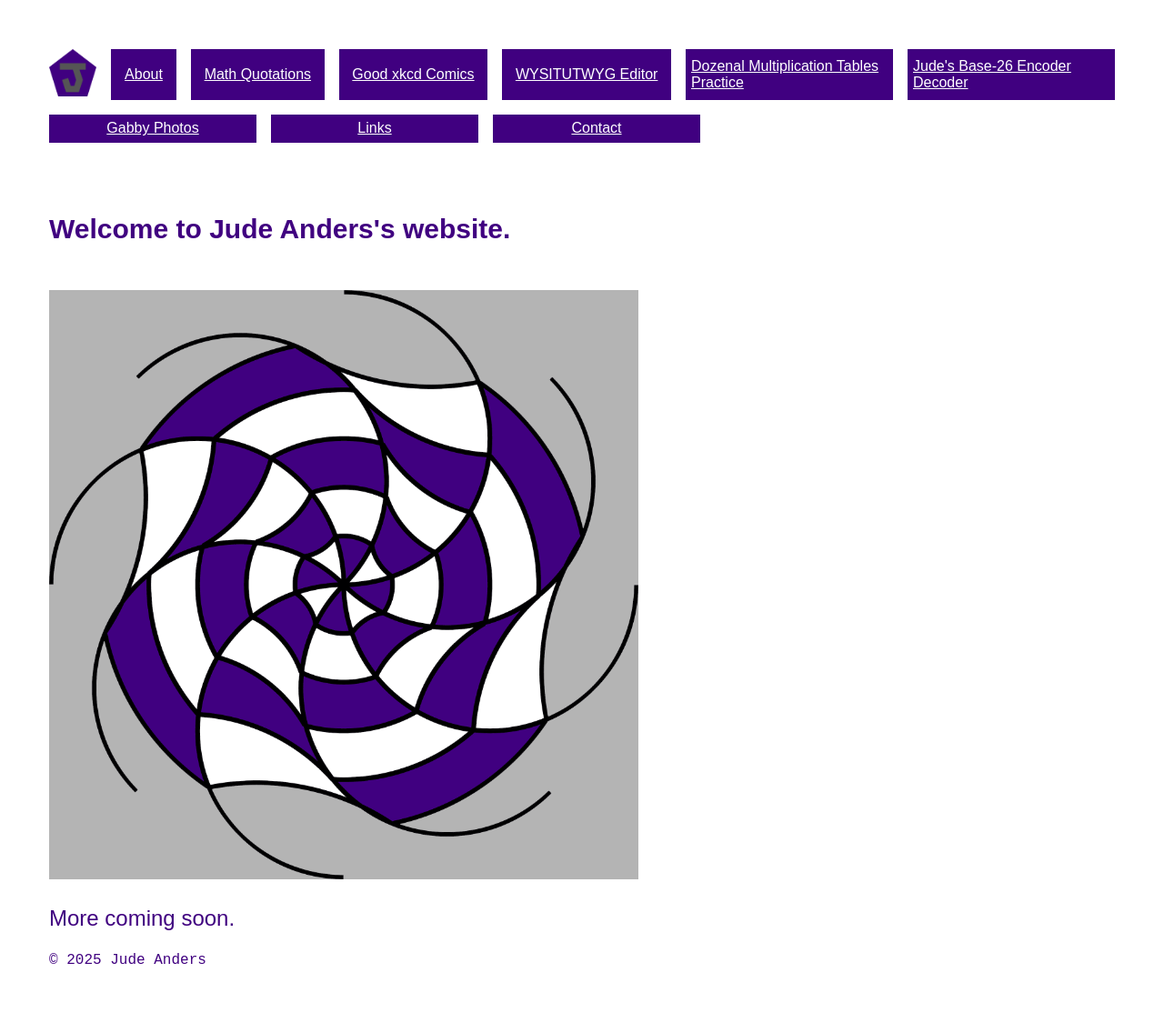
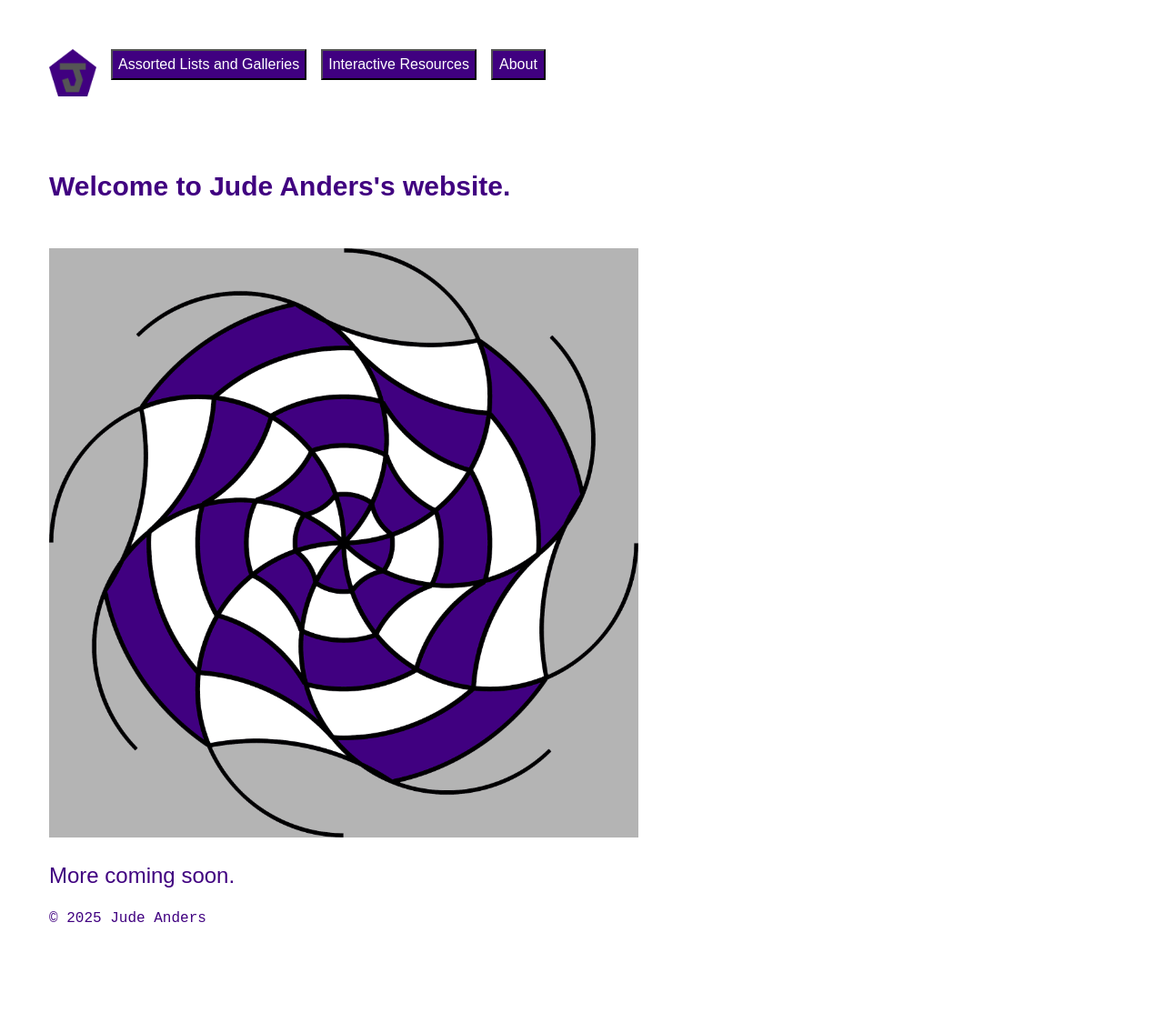
Before and after one commit to 1anderj/judeanders-website, a Jekyll site: the page built from index.html, in a window 1280 px wide. Shown: the whole page at 91% size. Built offline with Jekyll 4.4.1, drawn with Linux system fonts in a browser that asks for light colours; some web fonts are replaced; after the commit the page ends 1089 px from its top, so only the background shows below that.

Commit message:
dropdown attempt 1

```diff
--- a/_layouts/default.html
+++ b/_layouts/default.html
@@ -20,19 +20,35 @@
       <a href="/">
         <img id="logo-favicon" src="/assets/images/favicon/favicon-1024x1024.png" alt="Purple pentagon with gray J favicon">
       </a>
-      <a class="menu-link" href="/about/">About</a>
-      <a class="menu-link" href="/math-quotations/">Math Quotations</a>
-      <a class="menu-link" href="/good-xkcd-comics/">Good xkcd Comics</a>
-      <a class="menu-link" href="/wysitutwyg-editor/">WYSITUTWYG Editor</a>
-      <a class="menu-link" href="/dozenal/">Dozenal Multiplication Tables Practice</a>
-      <a class="menu-link" href="/encoder-decoder/">Jude's Base-26 Encoder Decoder</a>
-      <a class="menu-link" href="/gabby/">Gabby Photos</a>
-      <a class="menu-link" href="/links/">Links</a>
-      <a class="menu-link" href="/contact/">Contact</a>
+      <div class="dropdown-container">
+        <button class="menu" onclick="dropdownLists()">Assorted Lists and Galleries</button>
+        <div id="lists-dropdown" class="dropdown-links">
+          <a class="menu-item" href="/math-quotations/">Math Quotations</a>
+          <a class="menu-item" href="/good-xkcd-comics/">Good xkcd Comics</a>
+          <a class="menu-item" href="/gabby/">Gabby Photos</a>
+                <a class="menu-item" href="/links/">Links</a>
+        </div>
+      </div>
+      <div class="dropdown-container">
+        <button class="menu" onclick="dropdownInteractive()">Interactive Resources</button>
+        <div id="interactive-dropdown" class="dropdown-links">
+          <a class="menu-item" href="/wysitutwyg-editor/">WYSITUTWYG Editor</a>
+          <a class="menu-item" href="/dozenal/">Dozenal Multiplication Tables Practice</a>
+          <a class="menu-item" href="/encoder-decoder/">Jude's Base-26 Encoder Decoder</a>
+        </div>
+      </div>
+      <div class="dropdown-container">
+        <button class="menu" onclick="dropdownAbout()">About</button>
+        <div id="about-dropdown" class="dropdown-links">
+          <a class="menu-item" href="/about/">About</a>
+          <a class="menu-item" href="/contact/">Contact</a>
+        </div>
+      </div>
     </div>
     {{ content }}
     <footer id="footer">
       <p>© 2025 Jude Anders</p>
     </footer>
+    <script src="/assets/scripts/dropdowns.js"></script>
   </body>
 </html>
--- /dev/null
+++ b/assets/scripts/dropdowns.js
@@ -0,0 +1,50 @@
+function dropdownLists() {
+  document.getElementById("lists-dropdown").classList.toggle("show");
+}
+
+window.onclick = function(event) {
+  if (!event.target.matches('.menu')) {
+    var dropdowns = document.getElementsByClassName("dropdown-links");
+    var i;
+    for (i = 0; i < dropdowns.length; i++) {
+      var openDropdown = dropdowns[i];
+      if (openDropdown.classList.contains('show')) {
+        openDropdown.classList.remove('show');
+      }
+    }
+  }
+}
+
+function dropdownInteractive() {
+  document.getElementById("interactive-dropdown").classList.toggle("show");
+}
+
+window.onclick = function(event) {
+  if (!event.target.matches('.menu')) {
+    var dropdowns = document.getElementsByClassName("dropdown-links");
+    var i;
+    for (i = 0; i < dropdowns.length; i++) {
+      var openDropdown = dropdowns[i];
+      if (openDropdown.classList.contains('show')) {
+        openDropdown.classList.remove('show');
+      }
+    }
+  }
+}
+
+function dropdownAbout() {
+  document.getElementById("about-dropdown").classList.toggle("show");
+}
+
+window.onclick = function(event) {
+  if (!event.target.matches('.menu')) {
+    var dropdowns = document.getElementsByClassName("dropdown-links");
+    var i;
+    for (i = 0; i < dropdowns.length; i++) {
+      var openDropdown = dropdowns[i];
+      if (openDropdown.classList.contains('show')) {
+        openDropdown.classList.remove('show');
+      }
+    }
+  }
+}
--- a/assets/styles/styles.css
+++ b/assets/styles/styles.css
@@ -22,7 +22,7 @@
   padding: 18px 0 30px 0;
 }
 
-.menu-link {
+.menu {
   color: white;
   background-color: #400080;
   padding: 6px;
@@ -32,7 +32,43 @@
   flex-grow: 1;
   max-width: 216px;
   min-width: 60px;
+  cursor: pointer;
 }
+
+.menu:hover, .menu:focus {
+  background-color: #794ca6;
+}
+
+.dropdown-container {
+  position: relative;
+  display: inline-block;
+}
+
+.dropdown-links {
+  display: none;
+  position: absolute;
+  background-color: #ccc;
+  min-width: 160px;
+  box-shadow: 0px 8px 16px 0px rgba(0,0,0,0.2);
+  z-index: 1;
+}
+
+.menu-item {
+  color: #400080;
+  padding: 12px 16px;
+  display: block;
+}
+
+.menu-item:hover {
+  color: white;
+  background-color: #400080;
+}
+
+.show {
+  display: block;
+}
+
+/*Math quotations*/
 .quotation {
   font-size: 1rem;
   min-width: 320px;
```
